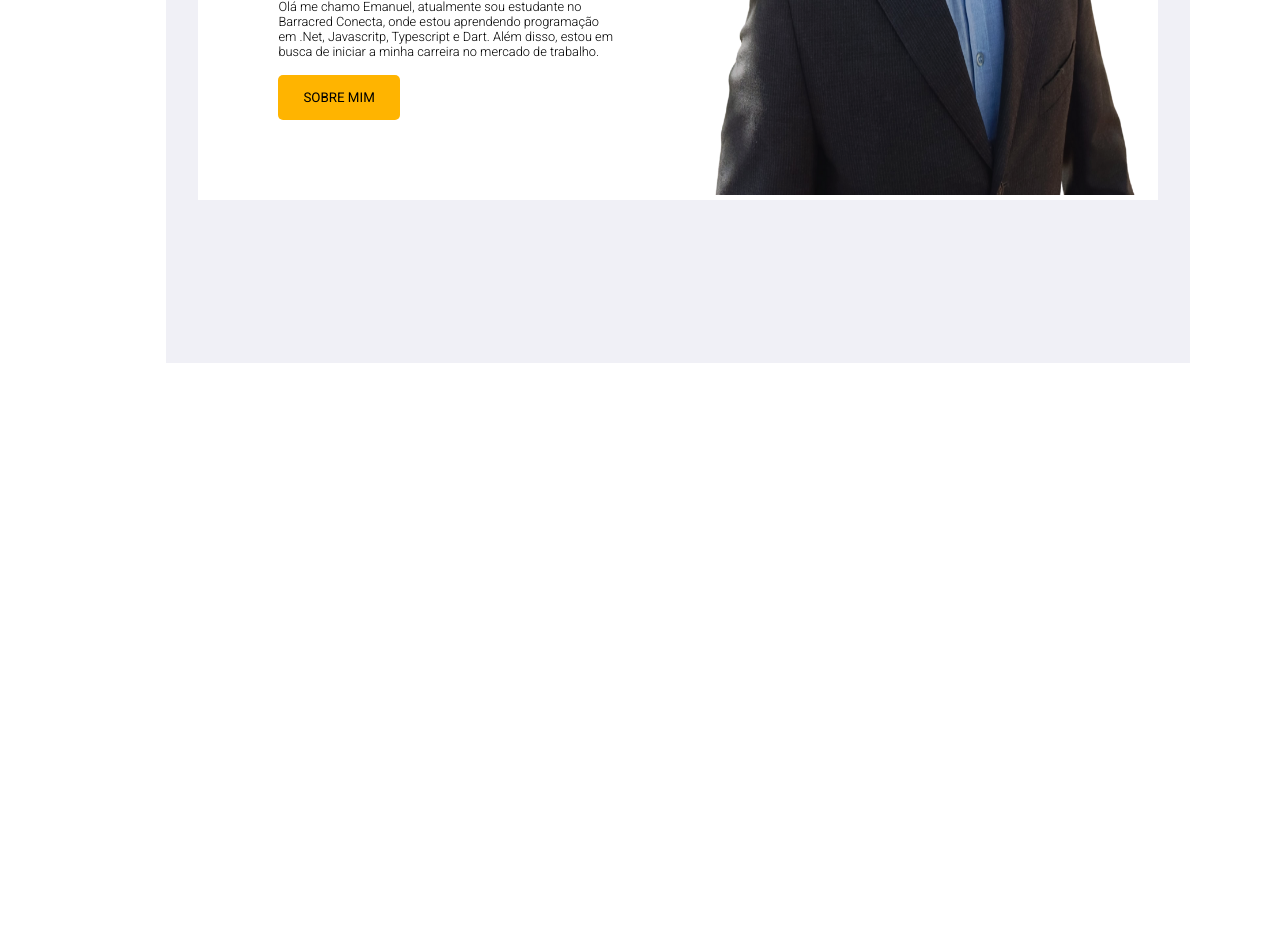
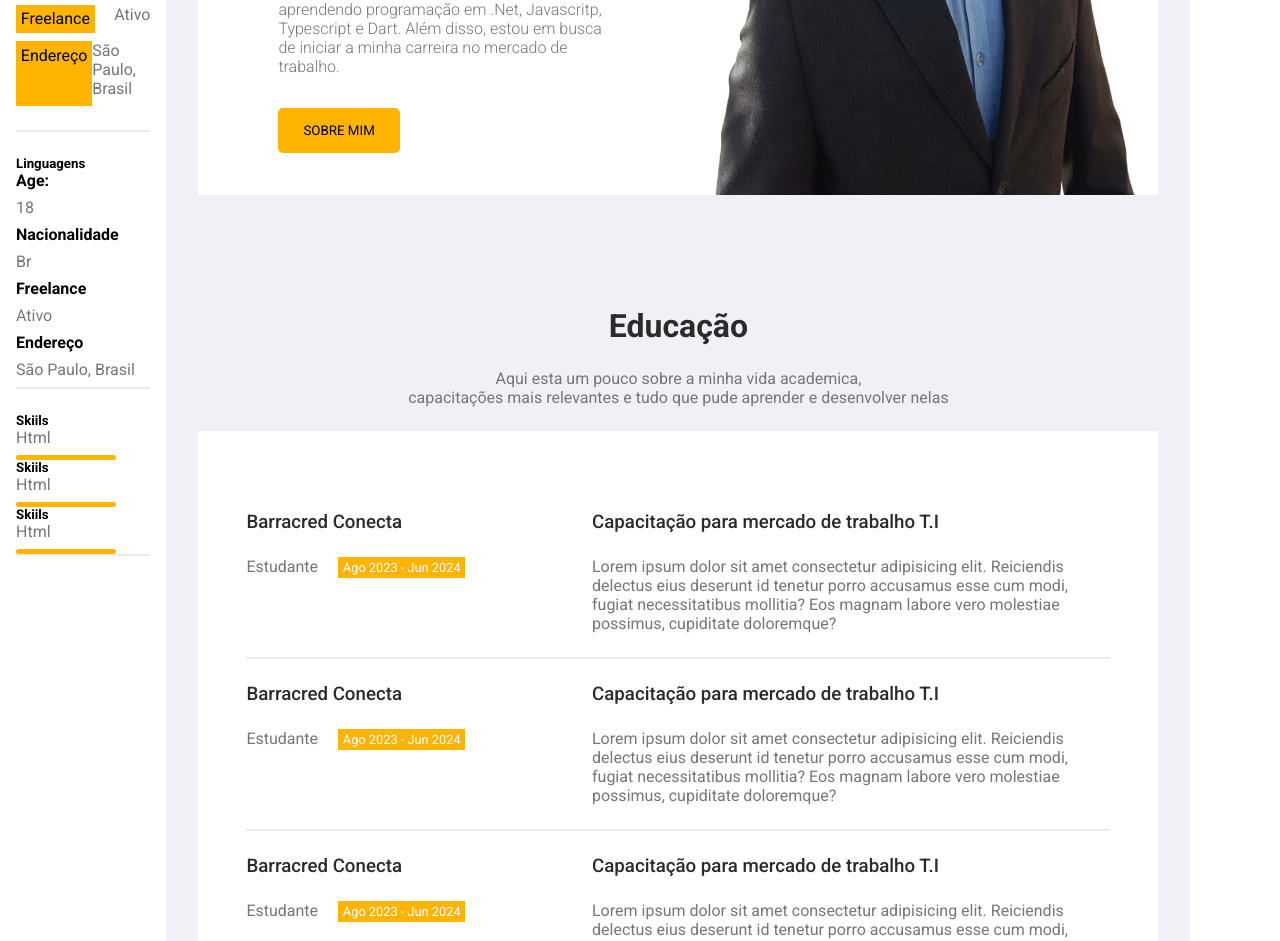
Before and after one commit to emanuelsantoz/Html_portflio_emanuel, a plain HTML site: page src/index.html in a window 1280 px wide. Shown: the part 437-1378 px from the top of the page. Before the commit the page ends 800 px from the top, so only its background shows below. Drawn offline with Linux system fonts and the light colour scheme.

Commit message:
Criando portfololio

```diff
--- a/src/css/index.css
+++ b/src/css/index.css
@@ -10,23 +10,40 @@
 
 :root {
     --color-yellor: #FFB400;
+    --color-font-titulo-black: #2B2B2B;
+    --color-font-descricao-black: #767676;
 }
 
-body{
+h2 {
+    color: var(--color-font-titulo-black);
+    text-align: center;
+    margin-bottom: 1.5rem;
+    font-size: 2rem;
+}
+
+p {
+    color: var(--color-font-descricao-black);
+    font-size: 1rem;
+    font-weight: normal;
+    margin-bottom: .5rem;
+}
+
+body {
     display: grid;
     grid-template-columns: 13% 80% 5%;
 }
 
-.container-perfil{
+.container-perfil {
     display: flex;
     flex-direction: column;
+    padding: 1rem;
 }
 
-.container-perfil > .detalhes-foto{
+.container-perfil>.detalhes-foto {
     margin: 2rem auto;
 }
 
-.detalhes-foto img{
+.detalhes-foto img {
     width: 150px;
     height: 150px;
     border-radius: 50%;
@@ -34,19 +51,40 @@ body{
     margin-bottom: 1rem;
 }
 
-.detalhes-foto h5{
+.detalhes-foto h5 {
     font-size: 1rem;
     font-weight: 600;
     text-align: center;
     margin-bottom: 1rem;
 }
 
-.detalhes-foto p{
-    font-size: .85rem;
+.detalhes-perfil{
+    margin-bottom: 1rem;
+}
+
+.perfil {
+    display: flex;
+    justify-content: space-between;
+    margin: .5rem 0 .5rem 0;
+}
+
+.perfil h4 {
+    padding: .3rem;
     font-weight: normal;
-    text-align: center;
-    color: rgba(0, 0, 0, 0.664);
-    margin-bottom: .5rem;
+    background-color: var(--color-yellor);
+}
+
+.progress {
+    width: 100px;
+    height: 5px;
+    border-radius: 5px;
+    color: white;
+}
+
+.progress div {
+    height: 100%;
+    border-radius: 10px;
+    background-color: var(--color-yellor);
 }
 
 .redes {
@@ -54,7 +92,7 @@ body{
     justify-content: space-between;
 }
 
-.redes ul i{
+.redes ul i {
     padding: .2rem;
     background-color: var(--color-yellor);
     border-radius: 50%;
@@ -70,16 +108,18 @@ main {
     display: flex;
     justify-content: space-between;
     background-color: white;
+    margin-bottom: 7rem;
 }
 
 .container-sobre-min>section {
-    margin: 5rem auto 0 auto;
-    padding: 5rem;
+    margin: auto 5rem auto 0;
+    padding: 5rem 0 0 5rem
 }
 
 .container-sobre-min>section h1 {
     font-size: 3rem;
     margin-bottom: 1rem;
+
 }
 
 .job {
@@ -87,12 +127,14 @@ main {
 }
 
 .container-sobre-min>section p {
-    margin-bottom: 1rem;
+    margin-bottom: 2rem;
     min-width: 200px;
     max-width: 400px;
 
-    font-size: .8rem;
+    font-size: 1rem;
     font-weight: 300;
+    color: var(--color-font-descricao-black);
+    text-align: start;
 }
 
 .container-sobre-min>section button {
@@ -103,24 +145,65 @@ main {
     text-transform: uppercase;
 }
 
+.container-educacao h1 {
+    font-size: 2rem;
+}
 
-.perfil-grande{
+.educacao-titulo>p {
+    text-align: center;
+    margin-bottom: 1.5rem;
+}
+
+.educacao-certificados {
+    background-color: white;
+    padding: 5rem 3rem;
+}
+
+.educacao-titulos {
+    display: grid;
+    grid-template-columns: 1fr 60%;
+    color: var(--color-font-titulo-black);
+}
+
+.educacao-titulos>h3 {
+    font-weight: 500;
+    margin-bottom: 1.5rem;
+}
+
+.educacao-titulos>p {
+    align-items: start;
+    margin-bottom: 1.5rem;
+}
+
+.date {
+    background-color: var(--color-yellor);
+    padding: .2rem .3rem;
+    color: white;
+    margin-left: 1rem;
+    font-size: .8rem;
+}
+
+hr {
+    border-color: rgba(0, 0, 0, 0.089);
+    margin-bottom: 1.5rem;
+}
+
+.perfil-grande {
     width: 600px;
     height: 600px;
-
 }
 
-.perfil-grande > img{
+.perfil-grande>img {
     width: 100%;
     height: 100%;
     background-size: cover;
 }
 
-.container-menu{
+.container-menu {
     height: 100vh;
 }
 
-.container-menu li{
+.container-menu li {
     display: flex;
     justify-content: space-around;
     flex-direction: column;
--- a/src/index.html
+++ b/src/index.html
@@ -27,13 +27,79 @@
         </div>
         <hr>
 
+        <div class="detalhes-perfil">
+            <div class="perfil">
+                <h4>Age:</h4>
+                <p>18</p>
+            </div>
+            <div class="perfil">
+                <h4>Nacionalidade</h4>
+                <p>Br</p>
+            </div>
+            <div class="perfil">
+                <h4>Freelance</h4>
+                <p>Ativo</p>
+            </div>
+            <div class="perfil">
+                <h4>Endereço</h4>
+                <p>São Paulo, Brasil</p>
+            </div>
+        </div>
+
+        <hr>
         <div>
+            <h5>Linguagens</h5>
+            <div>
+                <h4>Age:</p>
+                <p>18</p>
+            </div>
+            <div>
+                <h4>Nacionalidade</p>
+                <p>Br</p>
+            </div>
+            <div>
+                <h4>Freelance</p>
+                <p>Ativo</p>
+            </div>
+            <div>
+                <h4>Endereço</p>
+                <p>São Paulo, Brasil</p>
+            </div>
+
+
+        </div>
+
+        <hr>
+
+        <div>
+            <h5>Skiils</h5>
+            <p>Html</p>
+            <div class="progress">
+                <div>
+                </div>
+            </div>
+            <h5>Skiils</h5>
+            <p>Html</p>
+            <div class="progress">
+                <div>
+                </div>
+            </div>
+            <h5>Skiils</h5>
+            <p>Html</p>
+            <div class="progress">
+                <div>
+                </div>
+            </div>
+
 
         </div>
 
         <hr>
     </aside>
+
+
     <main>
+
         <article class="container-sobre-min">
             <section>
                 <h1>Eu sou Emanuel <br /> <span class="job">Full Stack</span> Developer</h1>
@@ -46,6 +112,44 @@
             <figure class="perfil-grande">
                 <img src="assets/perfil-grande.png" alt="">
             </figure>
+        </article>
+
+        <article class="container-educacao">
+            <section class="educacao-titulo">
+                <h2>Educação</h2>
+                <p>Aqui esta um pouco sobre a minha vida academica, <br> capacitações mais relevantes  e tudo que pude aprender e desenvolver nelas</p>
+            </section>
+
+            <article class="educacao-certificados">
+                <div class="educacao-titulos">
+                    <h3 class="titulo-local-estudo">Barracred Conecta </h3>
+                    <h3 class="titulo-disciplina">Capacitação para mercado de trabalho T.I</h3>
+                </div>
+                <div class="educacao-titulos">
+                    <p>Estudante <span class="date">Ago 2023 - Jun 2024</span></p>
+                    <p>Lorem ipsum dolor sit amet consectetur adipisicing elit. Reiciendis delectus eius deserunt id tenetur porro accusamus esse cum modi, fugiat necessitatibus mollitia? Eos magnam labore vero molestiae possimus, cupiditate doloremque?</p>
+                </div>
+                <hr>
+
+                <div class="educacao-titulos">
+                    <h3 class="titulo-local-estudo">Barracred Conecta </h3>
+                    <h3 class="titulo-disciplina">Capacitação para mercado de trabalho T.I</h3>
+                </div>
+                <div class="educacao-titulos">
+                    <p>Estudante <span class="date">Ago 2023 - Jun 2024</span></p>
+                    <p>Lorem ipsum dolor sit amet consectetur adipisicing elit. Reiciendis delectus eius deserunt id tenetur porro accusamus esse cum modi, fugiat necessitatibus mollitia? Eos magnam labore vero molestiae possimus, cupiditate doloremque?</p>
+                </div>
+                <hr>
+
+                <div class="educacao-titulos">
+                    <h3 class="titulo-local-estudo">Barracred Conecta </h3>
+                    <h3 class="titulo-disciplina">Capacitação para mercado de trabalho T.I</h3>
+                </div>
+                <div class="educacao-titulos">
+                    <p>Estudante <span class="date">Ago 2023 - Jun 2024</span></p>
+                    <p>Lorem ipsum dolor sit amet consectetur adipisicing elit. Reiciendis delectus eius deserunt id tenetur porro accusamus esse cum modi, fugiat necessitatibus mollitia? Eos magnam labore vero molestiae possimus, cupiditate doloremque?</p>
+                </div>
+            </article>
         </article>
     </main>
 
```
